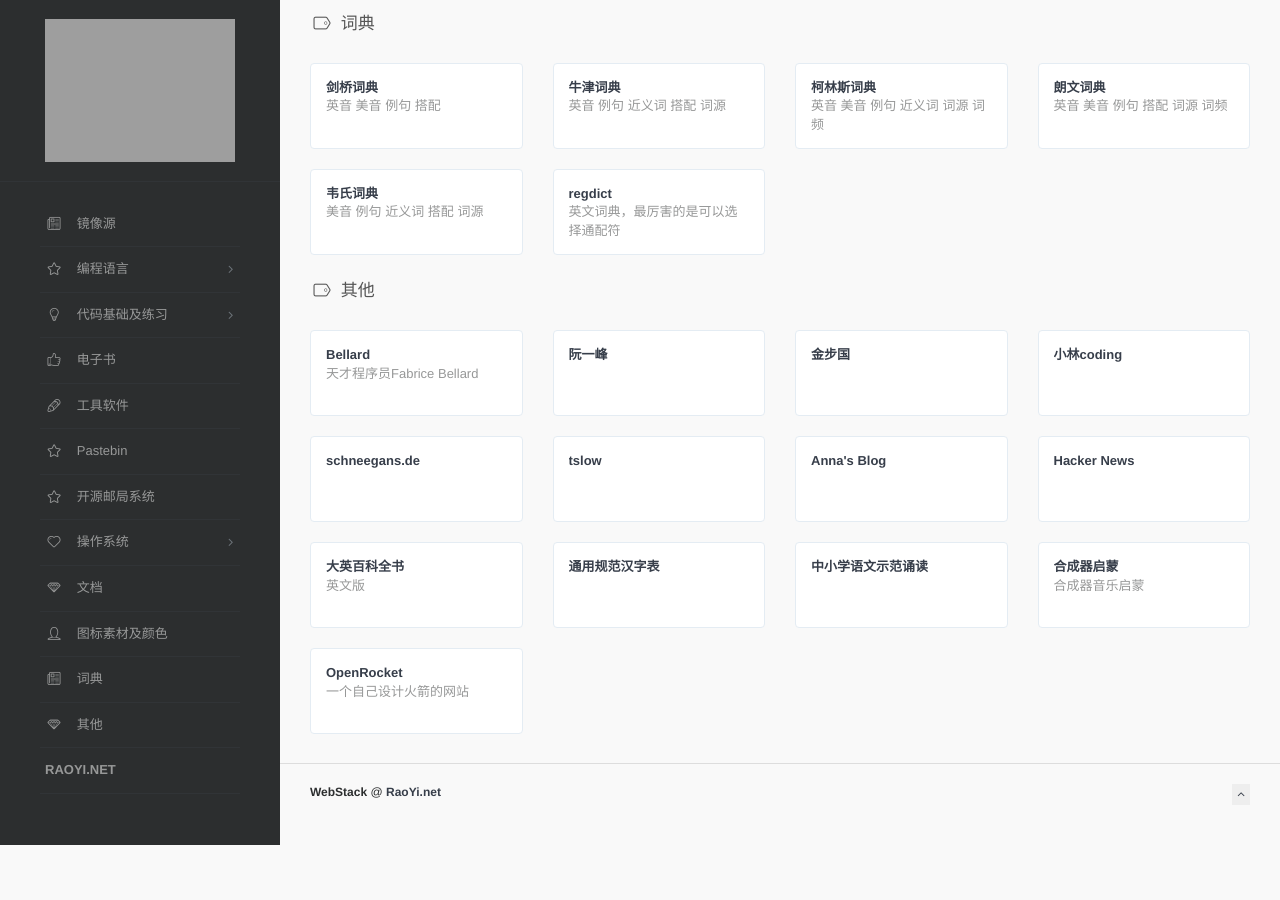
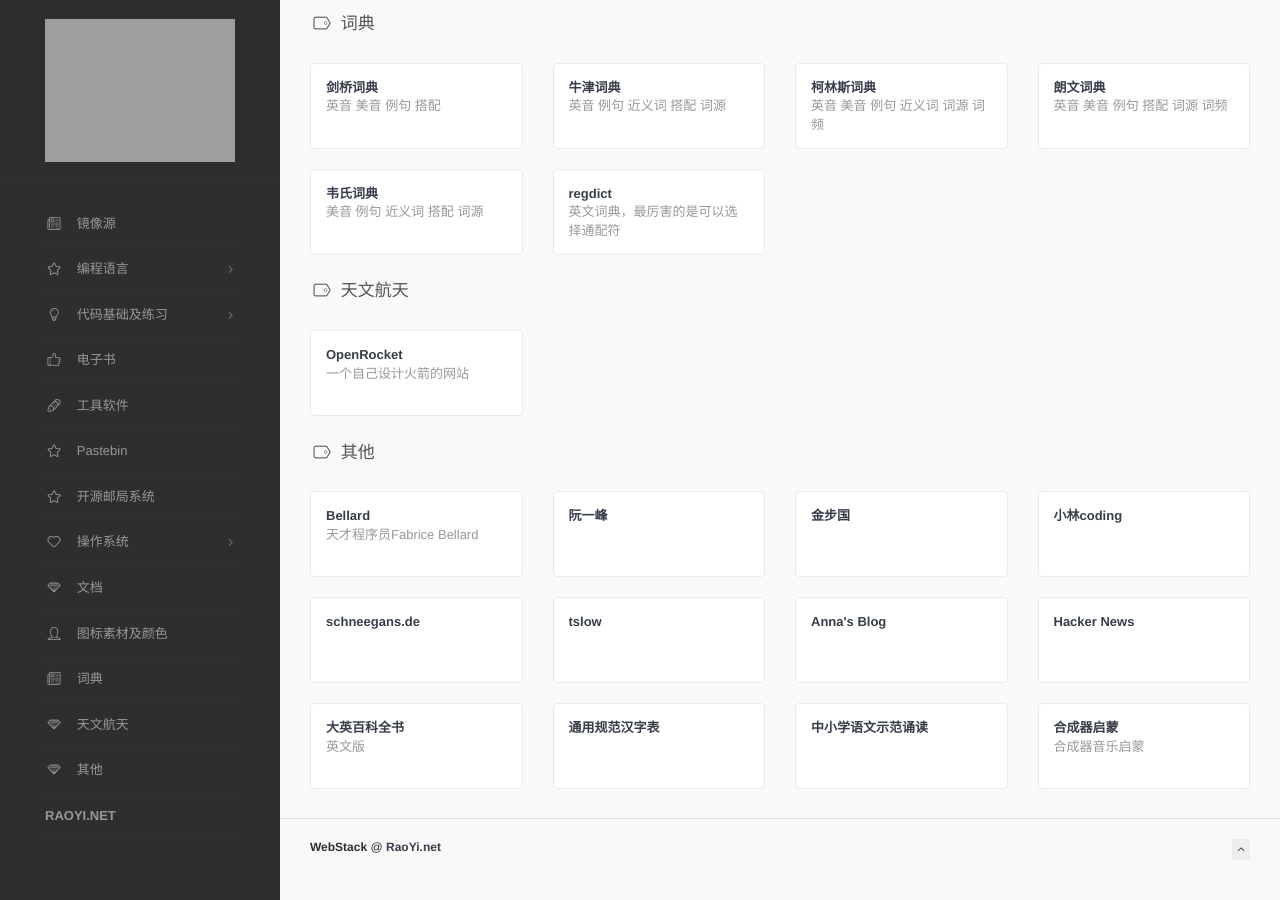
Before and after one commit to raoyi/webstack, a Jekyll site: the page built from index.html, in a window 1280 px wide and 900 px high, scrolled down 4579 px. Built offline with Jekyll 4.4.1, drawn with Linux system fonts in a browser that asks for light colours; before the commit the page ends 5424 px from its top, so only the background shows below that.

Commit message:
update _data/webstack.yml.
Signed-off-by: 一毛 <prcraoyi@qq.com>

```diff
--- a/_data/webstack.yml
+++ b/_data/webstack.yml
@@ -344,6 +344,14 @@
       description: 英文词典，最厉害的是可以选择通配符
 
 
+- name: 天文航天
+  icon: linecons-diamond
+  links:
+    - title: OpenRocket
+      url: https://openrocket.info/
+      description: 一个自己设计火箭的网站
+
+
 - name: 其他
   icon: linecons-diamond
   links:
@@ -374,6 +382,3 @@
     - title: 合成器启蒙
       url: https://learningsynths.ableton.com/zh-Hans
       description: 合成器音乐启蒙
-    - title: OpenRocket
-      url: https://openrocket.info/
-      description: 一个自己设计火箭的网站
```
